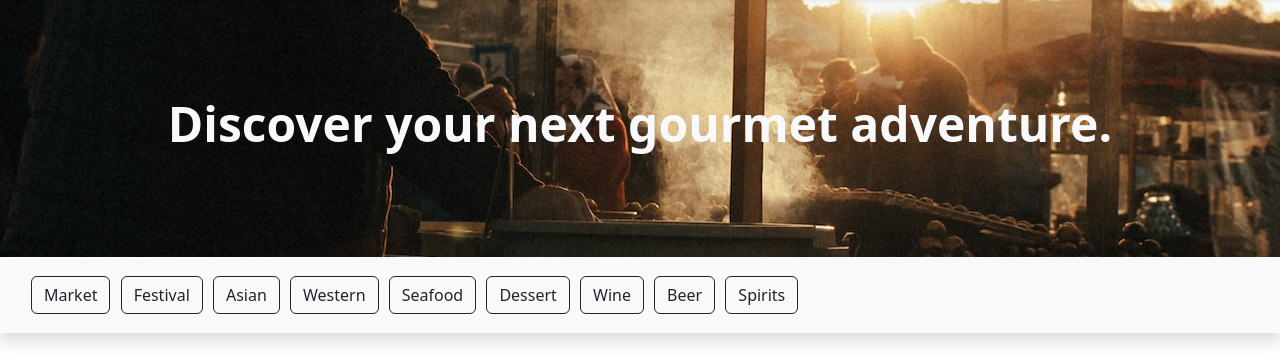
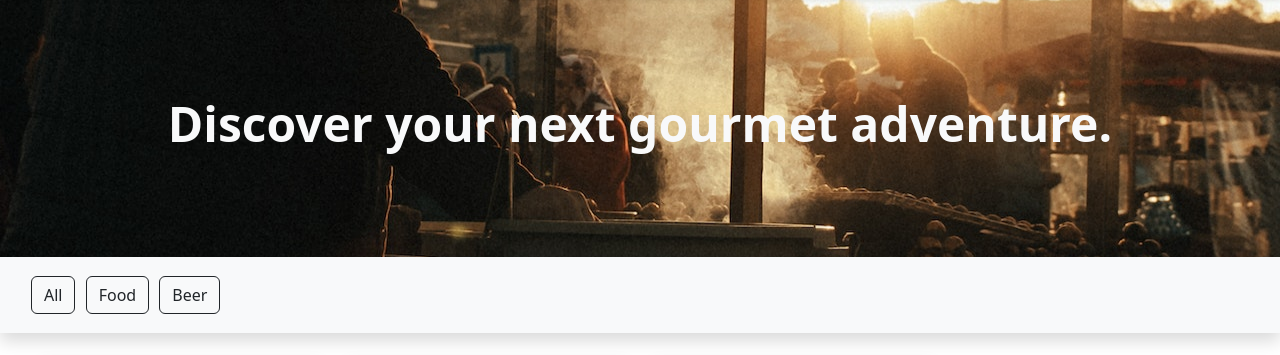
Before and after one commit to finlopes97/GourmetAdventures, a Flask app: page / in a window 1280 px wide. Shown: the part 61-416 px from the top of the page. Run offline with Flask 3, Linux system fonts and the light colour scheme; some libraries are stand-ins or nearby versions.

Commit message:
Added index categories function, create_form field

```diff
--- a/website/templates/create.html
+++ b/website/templates/create.html
@@ -34,6 +34,9 @@
                     </li>
                     <li class="list-group-item">
                         {{ create_form.locationName.label }} {{ create_form.locationName }}
+                    </li>
+                    <li class="list-group-item">
+                        {{ create_form.category.label }} {{ create_form.category }}
                     </li>
                     <li class="list-group-item">
                         {{ create_form.submit }}
--- a/website/templates/index.html
+++ b/website/templates/index.html
@@ -17,15 +17,10 @@
     <div class="row p-3 shadow bg-body-tertiary" id="categories">
         <div class="col-12">
             <div data-bs-spy="scroll" data-bs-smooth-scroll="true" class="horizontal-scroll" tabindex="0">
-                <a type="button" class="btn btn-outline-dark" href="#categories">Market</a>
-                <a type="button" class="btn btn-outline-dark" href="#categories">Festival</a>
-                <a type="button" class="btn btn-outline-dark" href="#categories">Asian</a>
-                <a type="button" class="btn btn-outline-dark" href="#categories">Western</a>
-                <a type="button" class="btn btn-outline-dark" href="#categories">Seafood</a>
-                <a type="button" class="btn btn-outline-dark" href="#categories">Dessert</a>
-                <a type="button" class="btn btn-outline-dark" href="#categories">Wine</a>
-                <a type="button" class="btn btn-outline-dark" href="#categories">Beer</a>
-                <a type="button" class="btn btn-outline-dark" href="#categories">Spirits</a>
+                <a type="button" class="btn btn-outline-dark" href="/#categories">All</a>
+                {% for category in categories %}
+                    <a type="button" class="btn btn-outline-dark" href="{{ url_for('main.category', category=category) }}#categories">{{ category }}</a>
+                {% endfor %}
             </div>
         </div>
     </div>
--- a/website/views.py
+++ b/website/views.py
@@ -11,7 +11,14 @@ bp = Blueprint('main', __name__)
 @bp.route('/')
 def index():
     events = db.session.scalars(db.select(Event)).all()
-    return render_template('index.html', events=events)
+    categories = db.session.scalars(db.select(Event.category).distinct())
+    return render_template('index.html', events=events, categories=categories)
+
+@bp.route('/<category>')
+def category(category):
+    events = db.session.scalars(db.select(Event).where(Event.category==category))
+    categories = db.session.scalars(db.select(Event.category).distinct())
+    return render_template('index.html', events=events, categories=categories)
 
 # @bp.route('/user')
 # def user():
@@ -101,7 +108,7 @@ def create():
                 ticketsAvailable=create_form.ticketsAvailable.data,
                 locationName=create_form.locationName.data,
                 status="Open",
-                category="Food",
+                category=create_form.category.data,
                 user=current_user
             )
 
```
Also changed, not shown: website/forms.py (+12 -0 lines), instance/mydbname.sqlite, 1 other file.
